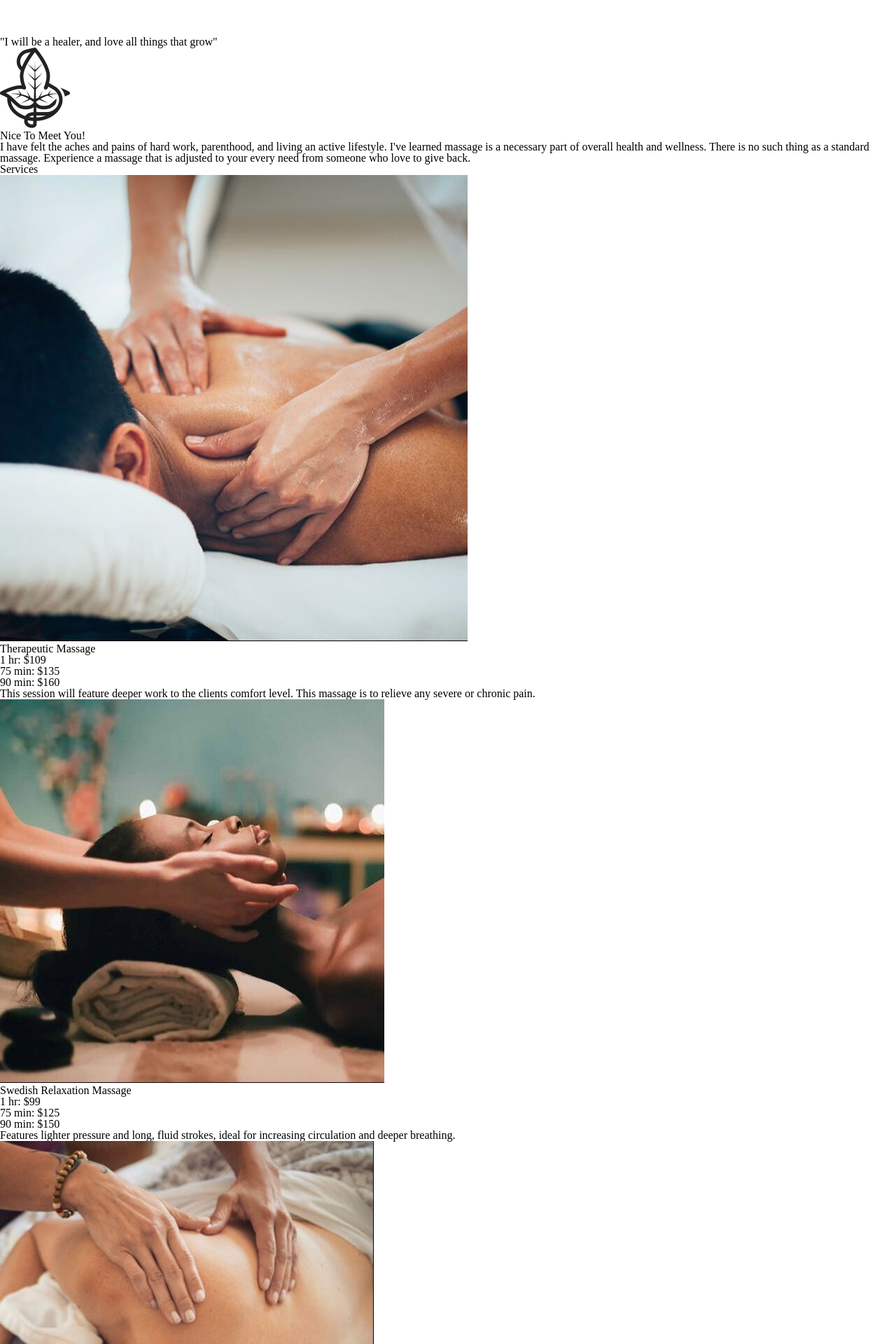
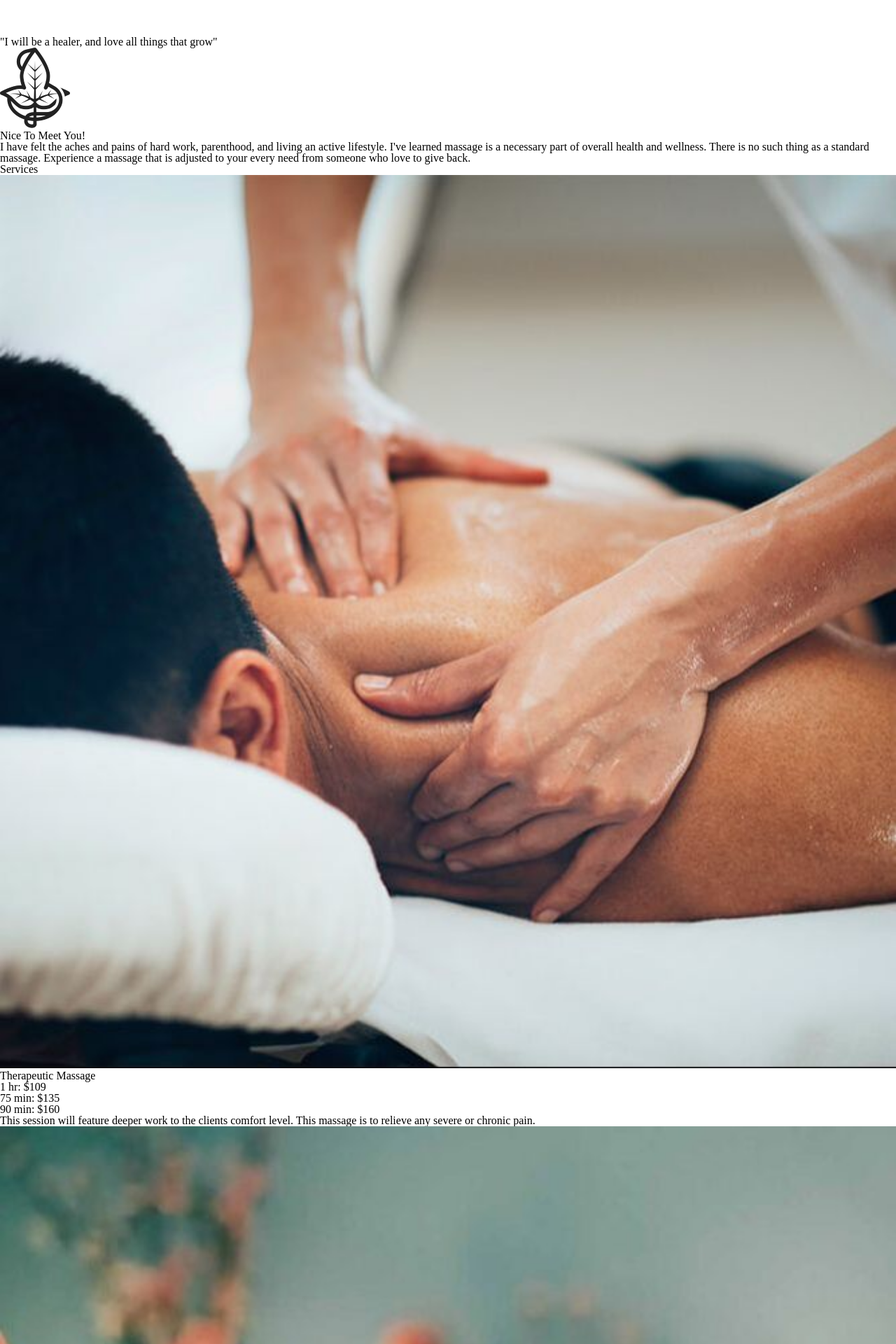
Before and after one commit to joshdelgado/midearth-wellness, a Jekyll site: the page built from index.md, in a window 1280 px wide. Shown: the part 3079-4999 px from the top of the page at 70% size. Built offline with Jekyll 4.4.1, drawn with Linux system fonts in a browser that asks for light colours; nearby versions of some CDN libraries; library files that are not in the unit come from our copies.

Commit message:
Added lazy load images for services

```diff
--- a/_includes/sections/services.html
+++ b/_includes/sections/services.html
@@ -5,7 +5,7 @@
 			{% for service in page.services %}
 			<div class="service-card">
 				<div class="service-card__img">
-					<img src="{{ service.image }}" alt="{{ service.title }}">
+					<img src="{{ service.image }}" alt="{{ service.title }}" width="100%" loading="lazy">
 				</div>
 				<h2 class="service-card__name">{{ service.title }}</h2>
 				{% if service.rates %}
```
